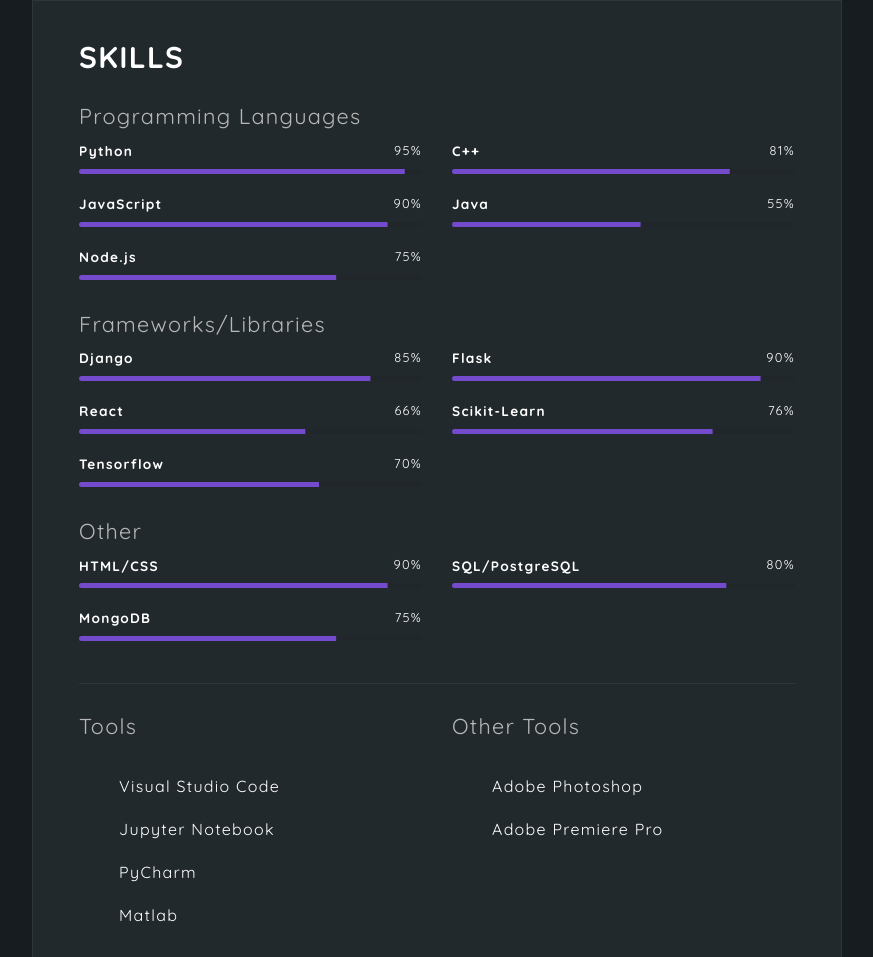
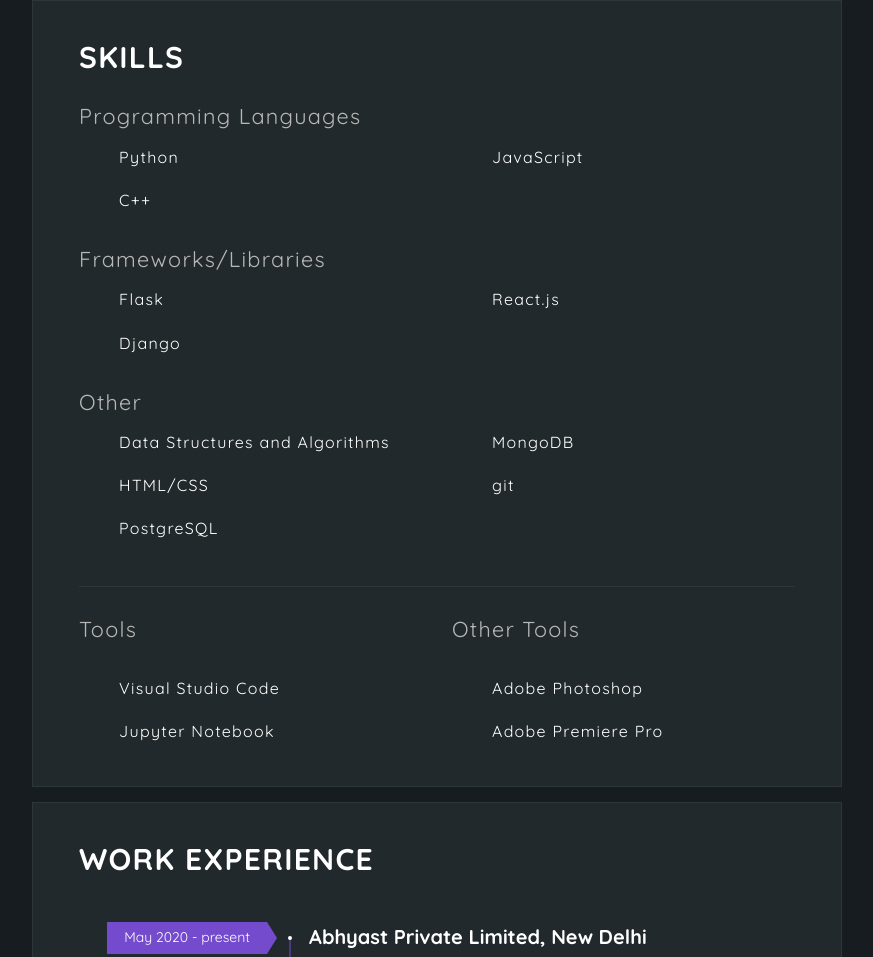
Before and after one commit to soham-sahare/sohamsahare-portfolio, a website: page views/index.html in a window 1280 px wide. Shown: the part 809-1766 px from the top of the page, without its empty margins (340-1213 px from the left). Drawn offline with nearby package versions, Linux system fonts and the light colour scheme; some packages are replaced by stand-ins of ours; files that its build step writes are made by us from their sources; a script that the page names is missing; files whose address does not match are found by name.

Commit message:
Updated portfolio

```diff
--- a/app.js
+++ b/app.js
@@ -13,11 +13,9 @@
 const dotenv = require("dotenv")
 dotenv.config()
 
-// Static Files
 app.use(express.static('public'));
 app.use(formidable());
 
-// Set View's
 app.set('views', './views');
 
 app.use(bodyParser.json());
@@ -25,7 +23,6 @@
 app.use(bodyParser.urlencoded({ extended: true }));
 app.use(upload.array());
 
-// Navigation
 app.get('/', (req, res) => {
     res.sendFile(__dirname + '/views/index.html')
 });
--- a/views/index.html
+++ b/views/index.html
@@ -50,7 +50,7 @@
                 <nav id="crtNavSm" class="crt-nav hidden-lg hidden-md">
                     <div class="crt-avatar">
                         <a href="/#about" data-tooltip="About Me">
-                        <img alt="" src="images/1.jpg" class="avatar avatar-42"> </a>
+                        <img alt="" src="images/1.png" class="avatar avatar-42"> </a>
                     </div>
                     <ul class="clear-list">
                         <li class="menu-item menu-item-type-custom menu-item-object-custom menu-item-40"><a href="#skills" data-tooltip="Skills"><span class="crt-icon crt-icon-portfolio"></span></a></li>
@@ -74,10 +74,10 @@
                                             <div class="crt-card-avatar">
                                                 <span class="crt-avatar-state">
                                                     <span class="crt-avatar-state1">
-                                                        <img class="avatar avatar-195" alt="" src="images/1.jpg">
+                                                        <img class="avatar avatar-195" alt="" src="images/1.png">
                                                     </span>
                                                     <span class="crt-avatar-state2">
-                                                        <img class="avatar avatar-195" alt="" src="images/2.jpg">
+                                                        <img class="avatar avatar-195" alt="" src="images/1.png">
                                                     </span>
                                                 </span>
                                             </div>
@@ -112,7 +112,7 @@
                                 <nav id="crtNav" class="crt-nav">
                                     <div class="crt-nav-img">
                                         <a href="/#about" data-tooltip="About Me">
-                                        <img alt="" src="images/2.jpg" class="avatar avatar-42"> </a>
+                                        <img alt="" src="images/1.png" class="avatar avatar-42"> </a>
                                     </div>
                                     <ul class="clear-list">
                                         <li class="menu-item menu-item-type-custom menu-item-object-custom menu-item-40"><a href="#skills" data-tooltip="Skills"><span class="crt-icon crt-icon-portfolio"></span></a></li>
@@ -212,34 +212,15 @@
                                             <h3 class="title-thin text-muted" style="margin-bottom: 15px; ">Programming Languages</h3>
                                             <div class="row">
                                                 <div class="col-sm-6 clear-mrg progress-bullets crt-animated" role="progressbar" aria-valuenow="95" aria-valuemin="0" aria-valuemax="10">
-                                                    <div class="progress-line crt-animate" role="progressbar" aria-valuenow="95" aria-valuemin="0" aria-valuemax="100">
-                                                        <strong class="progress-title">Python</strong>
-                                                        <div class="progress-bar" data-text="95%" data-value="0.95"></div>
-                                                    </div>
+                                                    <ul class="clear-mrg crt-icon-list">
+                                                        <li><span class="crt-icon crt-icon-caret-right"></span>Python</li>
+                                                        <li><span class="crt-icon crt-icon-caret-right"></span>C++</li>
+                                                    </ul>
                                                 </div>
                                                 <div class="col-sm-6 clear-mrg progress-bullets crt-animated" role="progressbar" aria-valuenow="91" aria-valuemin="0" aria-valuemax="10">
-                                                    <div class="progress-line crt-animate" role="progressbar" aria-valuenow="81" aria-valuemin="0" aria-valuemax="100">
-                                                        <strong class="progress-title">C++</strong>
-                                                        <div class="progress-bar" data-text="81%" data-value="0.81"></div>
-                                                    </div>
-                                                </div>
-                                                <div class="col-sm-6 clear-mrg progress-bullets crt-animated" role="progressbar" aria-valuenow="90" aria-valuemin="0" aria-valuemax="10">
-                                                    <div class="progress-line crt-animate" role="progressbar" aria-valuenow="90" aria-valuemin="0" aria-valuemax="100">
-                                                        <strong class="progress-title">JavaScript</strong>
-                                                        <div class="progress-bar" data-text="90%" data-value="0.90"></div>
-                                                    </div>
-                                                </div>
-                                                <div class="col-sm-6 clear-mrg progress-bullets crt-animated" role="progressbar" aria-valuenow="55" aria-valuemin="0" aria-valuemax="10">
-                                                    <div class="progress-line crt-animate" role="progressbar" aria-valuenow="55" aria-valuemin="0" aria-valuemax="100">
-                                                        <strong class="progress-title">Java</strong>
-                                                        <div class="progress-bar" data-text="55%" data-value="0.55"></div>
-                                                    </div>
-                                                </div>
-                                                <div class="col-sm-6 clear-mrg progress-bullets crt-animated" role="progressbar" aria-valuenow="75" aria-valuemin="0" aria-valuemax="10">
-                                                    <div class="progress-line crt-animate" role="progressbar" aria-valuenow="75" aria-valuemin="0" aria-valuemax="100">
-                                                        <strong class="progress-title">Node.js</strong>
-                                                        <div class="progress-bar" data-text="75%" data-value="0.75"></div>
-                                                    </div>
+                                                    <ul class="clear-mrg crt-icon-list">
+                                                        <li><span class="crt-icon crt-icon-caret-right"></span>JavaScript</li>
+                                                    </ul>
                                                 </div>
                                             </div>
                                         </div>
@@ -247,34 +228,15 @@
                                             <h3 class="title-thin text-muted" style="margin-bottom: 15px; margin-top: 10px;">Frameworks/Libraries</h3>
                                             <div class="row">
                                                 <div class="col-sm-6 clear-mrg progress-bullets crt-animated" role="progressbar" aria-valuenow="85" aria-valuemin="0" aria-valuemax="10">
-                                                    <div class="progress-line crt-animate" role="progressbar" aria-valuenow="85" aria-valuemin="0" aria-valuemax="100">
-                                                        <strong class="progress-title">Django</strong>
-                                                        <div class="progress-bar" data-text="85%" data-value="0.85"></div>
-                                                    </div>
+                                                    <ul class="clear-mrg crt-icon-list">
+                                                        <li><span class="crt-icon crt-icon-caret-right"></span>Flask</li>
+                                                        <li><span class="crt-icon crt-icon-caret-right"></span>Django</li>
+                                                    </ul>
                                                 </div>
                                                 <div class="col-sm-6 clear-mrg progress-bullets crt-animated" role="progressbar" aria-valuenow="90" aria-valuemin="0" aria-valuemax="10">
-                                                    <div class="progress-line crt-animate" role="progressbar" aria-valuenow="90" aria-valuemin="0" aria-valuemax="100">
-                                                        <strong class="progress-title">Flask</strong>
-                                                        <div class="progress-bar" data-text="90%" data-value="0.90"></div>
-                                                    </div>
-                                                </div>
-                                                <div class="col-sm-6 clear-mrg progress-bullets crt-animated" role="progressbar" aria-valuenow="66" aria-valuemin="0" aria-valuemax="10">
-                                                    <div class="progress-line crt-animate" role="progressbar" aria-valuenow="66" aria-valuemin="0" aria-valuemax="100">
-                                                        <strong class="progress-title">React</strong>
-                                                        <div class="progress-bar" data-text="66%" data-value="0.66"></div>
-                                                    </div>
-                                                </div>
-                                                <div class="col-sm-6 clear-mrg progress-bullets crt-animated" role="progressbar" aria-valuenow="76" aria-valuemin="0" aria-valuemax="10">
-                                                    <div class="progress-line crt-animate" role="progressbar" aria-valuenow="76" aria-valuemin="0" aria-valuemax="100">
-                                                        <strong class="progress-title">Scikit-Learn</strong>
-                                                        <div class="progress-bar" data-text="76%" data-value="0.76"></div>
-                                                    </div>
-                                                </div>
-                                                <div class="col-sm-6 clear-mrg progress-bullets crt-animated" role="progressbar" aria-valuenow="70" aria-valuemin="0" aria-valuemax="10">
-                                                    <div class="progress-line crt-animate" role="progressbar" aria-valuenow="70" aria-valuemin="0" aria-valuemax="100">
-                                                        <strong class="progress-title">Tensorflow</strong>
-                                                        <div class="progress-bar" data-text="70%" data-value="0.70"></div>
-                                                    </div>
+                                                    <ul class="clear-mrg crt-icon-list">
+                                                        <li><span class="crt-icon crt-icon-caret-right"></span>React.js</li>
+                                                    </ul>
                                                 </div>
                                             </div>
                                         </div>
@@ -282,27 +244,23 @@
                                             <h3 class="title-thin text-muted" style="margin-bottom: 15px; margin-top: 10px;">Other</h3>
                                             <div class="row">
                                                 <div class="col-sm-6 clear-mrg progress-bullets crt-animated" role="progressbar" aria-valuenow="90" aria-valuemin="0" aria-valuemax="10">
-                                                    <div class="progress-line crt-animate" role="progressbar" aria-valuenow="90" aria-valuemin="0" aria-valuemax="100">
-                                                        <strong class="progress-title">HTML/CSS</strong>
-                                                        <div class="progress-bar" data-text="90%" data-value="0.90"></div>
-                                                    </div>
+                                                    <ul class="clear-mrg crt-icon-list">
+                                                        <li><span class="crt-icon crt-icon-caret-right"></span>Data Structures and Algorithms</li>
+                                                        <li><span class="crt-icon crt-icon-caret-right"></span>HTML/CSS</li>
+                                                        <li><span class="crt-icon crt-icon-caret-right"></span>PostgreSQL</li>
+                                                    </ul>
                                                 </div>
                                                 <div class="col-sm-6 clear-mrg progress-bullets crt-animated" role="progressbar" aria-valuenow="80" aria-valuemin="0" aria-valuemax="10">
-                                                    <div class="progress-line crt-animate" role="progressbar" aria-valuenow="80" aria-valuemin="0" aria-valuemax="100">
-                                                        <strong class="progress-title">SQL/PostgreSQL</strong>
-                                                        <div class="progress-bar" data-text="80%" data-value="0.80"></div>
-                                                    </div>
-                                                </div>
-                                                <div class="col-sm-6 clear-mrg progress-bullets crt-animated" role="progressbar" aria-valuenow="75" aria-valuemin="0" aria-valuemax="10">
-                                                    <div class="progress-line crt-animate" role="progressbar" aria-valuenow="75" aria-valuemin="0" aria-valuemax="100">
-                                                        <strong class="progress-title">MongoDB</strong>
-                                                        <div class="progress-bar" data-text="75%" data-value="0.75"></div>
-                                                    </div>
+                                                    <ul class="clear-mrg crt-icon-list">
+                                                        <li><span class="crt-icon crt-icon-caret-right"></span>MongoDB</li>
+                                                        <li><span class="crt-icon crt-icon-caret-right"></span>git</li>
+                                                    </ul>
                                                 </div>
                                             </div>
                                         </div>
                                     </div>
                                 </section>
+
                                 <section id="data" class="section padd-box">
                                     <div class="row">
                                         <div class="col-sm-6 clear-mrg">
@@ -310,8 +268,6 @@
                                             <ul class="clear-mrg crt-icon-list">
                                                 <li><span class="crt-icon crt-icon-caret-right"></span>Visual Studio Code</li>
                                                 <li><span class="crt-icon crt-icon-caret-right"></span>Jupyter Notebook</li>
-                                                <li><span class="crt-icon crt-icon-caret-right"></span>PyCharm</li>
-                                                <li><span class="crt-icon crt-icon-caret-right"></span>Matlab</li>
                                             </ul>
                                         </div>
                                         <div class="col-sm-6 clear-mrg">
@@ -424,7 +380,7 @@
                                             </h3>
                                             <span class="education-company">B.E. Information Technology</span>
                                             <div class="at-above-post-homepage addthis_tool" ></div>
-                                            <p>Pursuing Bachelor of Engineering (B.E.) in Information Technology with an CGPI - 8.722/10 (till sem 5)</p>
+                                            <p>Pursuing Bachelor of Engineering (B.E.) in Information Technology with an CGPI - 8.87/10 (till sem 6)</p>
                                             <div class="at-below-post-homepage addthis_tool" ></div>
                                         </div>
                                         <div class="education-box">
@@ -434,9 +390,9 @@
                                             <h3>
                                                 Taywade Junior College, Nagpur
                                             </h3>
-                                            <span class="education-company">12<sup>th</sup> HSSC (Science)</span>
+                                            <span class="education-company">12<sup>th</sup> HSC (Science)</span>
                                             <div class="at-above-post-homepage addthis_tool" ></div>
-                                            <p>Percentage - 80.85%</p>
+                                            <p>Percentage - 79.85%</p>
                                             <div class="at-below-post-homepage addthis_tool" ></div>
                                         </div>
                                         <div class="education-box">
@@ -480,14 +436,14 @@
                                                     <span class="crt-icon crt-icon crt-icon-hiking"></span>
                                                     Trekking
                                                 </li>
-                                                <li>
+                                                <!-- <li>
                                                     <span class="crt-icon crt-icon crt-icon-cube"></span>
                                                     Problem Solving
                                                 </li>
                                                 <li>
                                                     <span class="crt-icon crt-icon crt-icon-gg"></span>
                                                     Competitive Programming
-                                                </li>
+                                                </li> -->
                                             </ul>
                                         </div>
                                     </div>
@@ -571,10 +527,10 @@
                                 <div class="crt-card-avatar">
                                     <span class="crt-avatar-state">
                                     <span class="crt-avatar-state1">
-                                    <img class="avatar avatar-195" alt="" src="images/1.jpg">
+                                    <img class="avatar avatar-195" alt="" src="images/1.png">
                                     </span>
                                     <span class="crt-avatar-state2">
-                                    <img class="avatar avatar-195" alt="" src="images/2.jpg">
+                                    <img class="avatar avatar-195" alt="" src="images/1.png">
                                     </span>
                                     </span>
                                 </div>
--- a/views/projects.html
+++ b/views/projects.html
@@ -5,7 +5,7 @@
         <meta http-equiv="X-UA-Compatible" content="IE=edge">
         <meta name="viewport" content="width=device-width, initial-scale=1.0">
         <link rel="apple-touch-icon" sizes="180x180" href="images/favicon/apple-touch-icon.png">
-        <link rel="icon" type="image/png" sizes="32x32" href="images/favicon/favicon-32x32.jpg">
+        <link rel="icon" type="image/png" sizes="32x32" href="images/favicon/favicon-32x32.png">
         <link rel="icon" type="image/png" sizes="16x16" href="images/favicon/favicon-16x16.png">
         <link rel="manifest" href="images/favicon/site.webmanifest">
         <!-- Font -->
@@ -47,7 +47,7 @@
                 <nav id="crtNavSm" class="crt-nav hidden-lg hidden-md">
                     <div class="crt-avatar">
                         <a href="/#about" data-tooltip="About Me">
-                        <img alt="" src="images/1.jpg" class="avatar avatar-42"> </a>
+                        <img alt="" src="images/1.png" class="avatar avatar-42"> </a>
                     </div>
                     <ul class="clear-list">
                         <li class="menu-item menu-item-type-custom menu-item-object-custom menu-item-40"><a href="/#skills" data-tooltip="Skills"><span class="crt-icon crt-icon-portfolio"></span></a></li>
@@ -69,10 +69,10 @@
                                     <div class="crt-card-avatar">
                                         <span class="crt-avatar-state">
                                         <span class="crt-avatar-state1">
-                                        <img class="avatar avatar-195" alt="" src="images/1.jpg">
+                                        <img class="avatar avatar-195" alt="" src="images/1.png">
                                         </span>
                                         <span class="crt-avatar-state2">
-                                        <img class="avatar avatar-195" alt="" src="images/2.jpg">
+                                        <img class="avatar avatar-195" alt="" src="images/1.png">
                                         </span>
                                         </span>
                                     </div>
@@ -105,7 +105,7 @@
                                 <nav id="crtNav" class="crt-nav">
                                     <div class="crt-nav-img">
                                         <a href="/#about" data-tooltip="About Me">
-                                        <img alt="" src="images/2.jpg" class="avatar avatar-42"> </a>
+                                        <img alt="" src="images/1.png" class="avatar avatar-42"> </a>
                                     </div>
                                     <ul class="clear-list">
                                         <li class="menu-item menu-item-type-custom menu-item-object-custom menu-item-40"><a href="/#skills" data-tooltip="Skills"><span class="crt-icon crt-icon-portfolio"></span></a></li>
@@ -281,10 +281,10 @@
                                 <div class="crt-card-avatar">
                                     <span class="crt-avatar-state">
                                     <span class="crt-avatar-state1">
-                                    <img class="avatar avatar-195" alt="" src="images/1.jpg">
+                                    <img class="avatar avatar-195" alt="" src="images/1.png">
                                     </span>
                                     <span class="crt-avatar-state2">
-                                    <img class="avatar avatar-195" alt="" src="images/2.jpg">
+                                    <img class="avatar avatar-195" alt="" src="images/1.png">
                                     </span>
                                     </span>
                                 </div>
```
Also changed, not shown: public/css/style.css, public/images/1.png (added), 1 other file.
